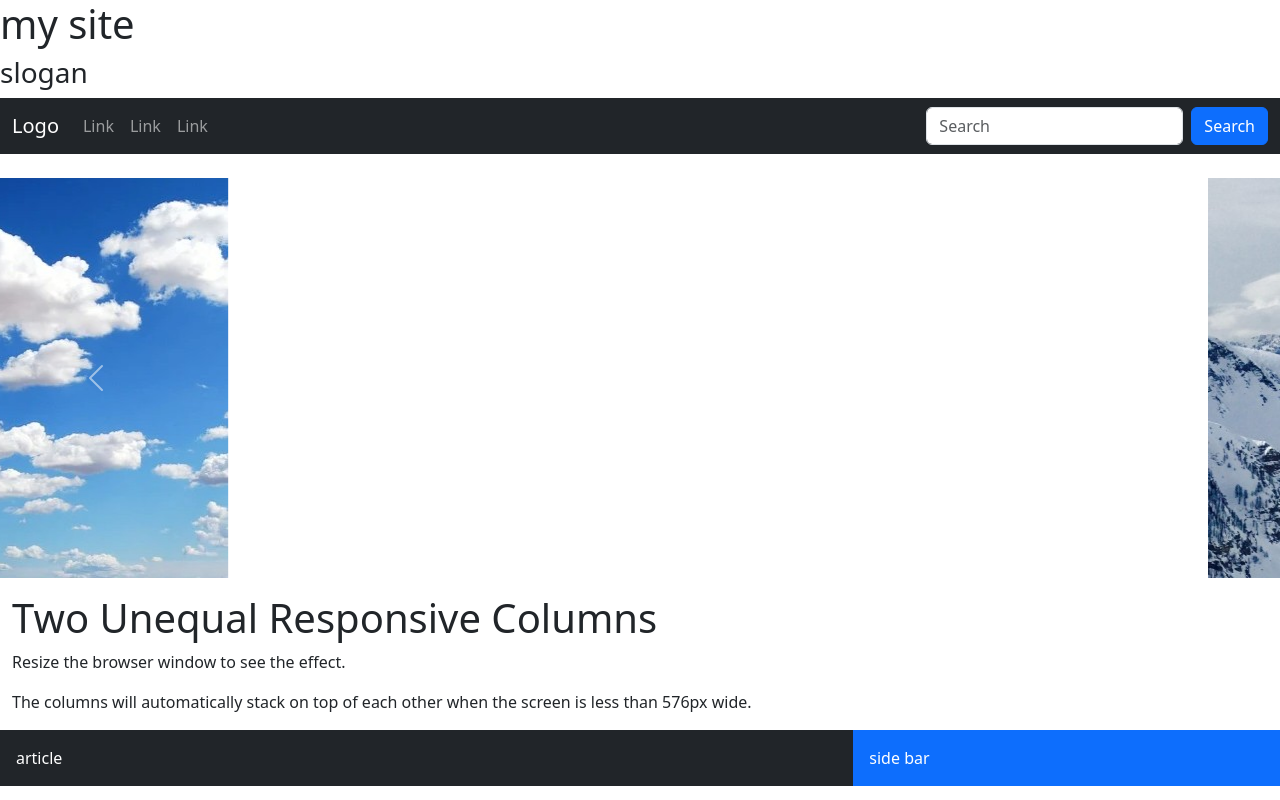
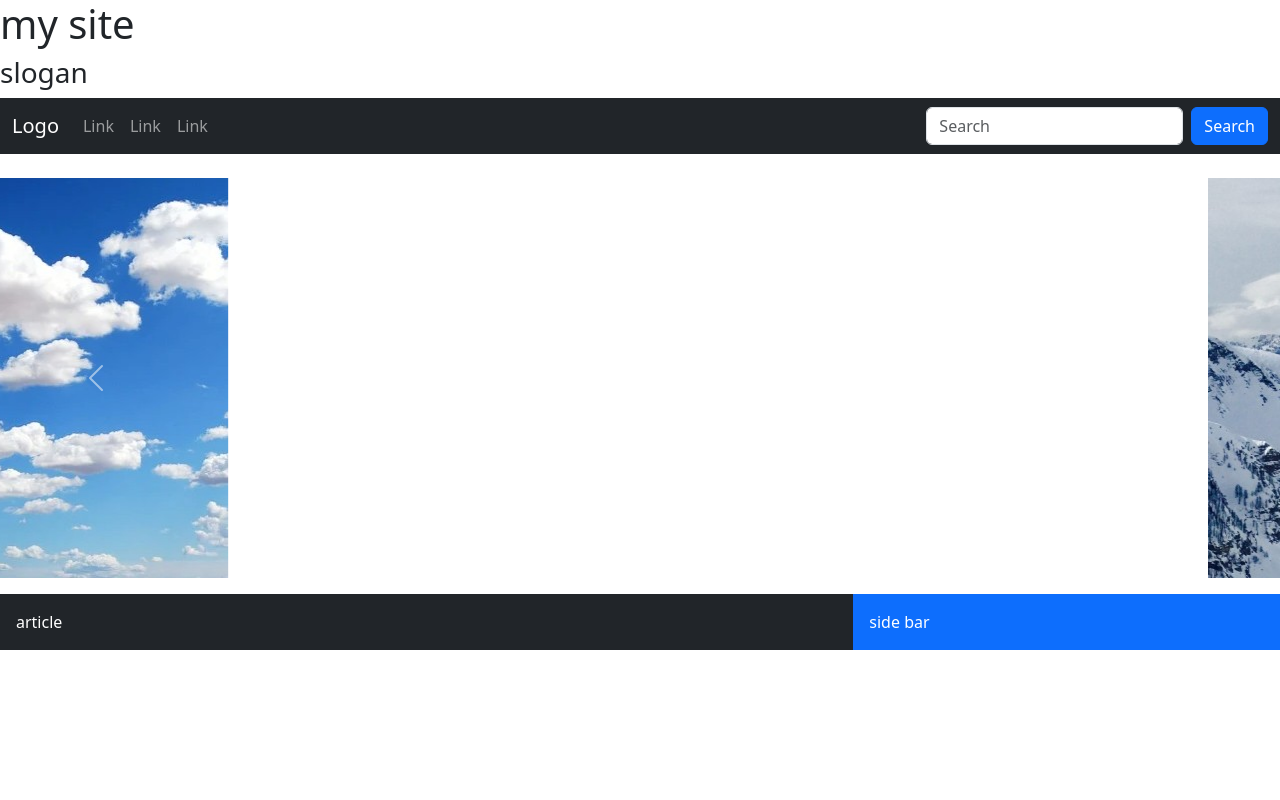
Before and after one commit to freklesthemighty/home-work, a plain HTML site: page wireframe.html in a window 1280 px wide. Drawn offline with nearby package versions, Linux system fonts and the light colour scheme.

Commit message:
no header

```diff
--- a/wireframe.html
+++ b/wireframe.html
@@ -73,9 +73,7 @@
   </div>
 
   <div class="container-fluid mt-3">
-    <h1>Two Unequal Responsive Columns</h1>
-    <p>Resize the browser window to see the effect.</p>
-    <p>The columns will automatically stack on top of each other when the screen is less than 576px wide.</p>
+
     <div class="row">
      <div class="col-sm-8 p-3 bg-dark text-white">article</div>
       <div class="col-sm-4 p-3 bg-primary text-white">side bar</div>
```
